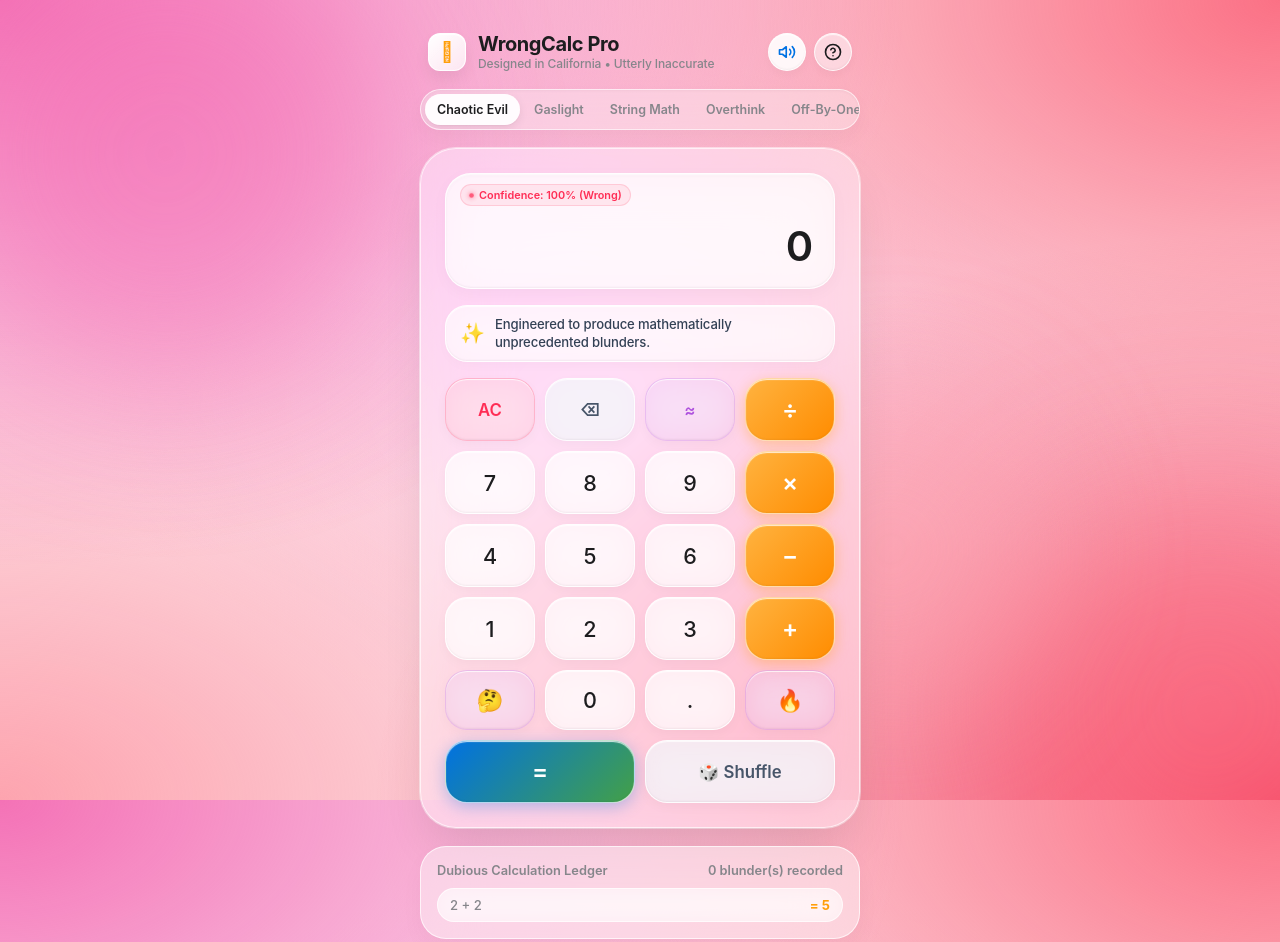
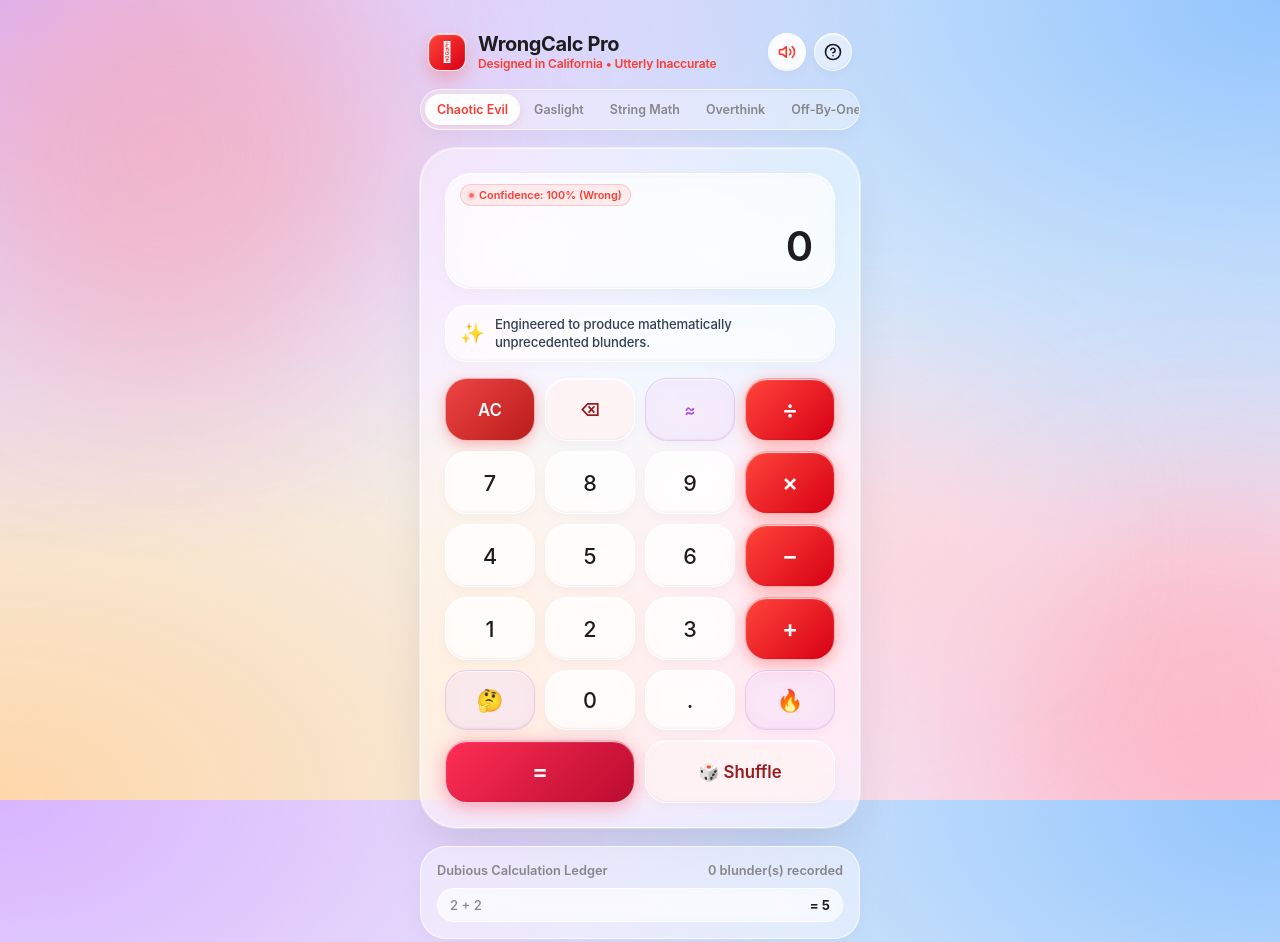
Before and after one commit to Blessymolcharls/calc, a plain HTML site: page index.html in a window 1280 px wide. Shown: the top 942 px of the page. Drawn offline with Linux system fonts and the light colour scheme.

Commit message:
style: update calculator buttons to apple red and ruby glass theme

```diff
--- a/styles.css
+++ b/styles.css
@@ -1,10 +1,9 @@
 :root {
-  --bg-gradient: radial-gradient(at 0% 0%, #f472b6 0px, transparent 50%),
-                 radial-gradient(at 100% 0%, #fb7185 0px, transparent 50%),
-                 radial-gradient(at 100% 100%, #f43f5e 0px, transparent 50%),
-                 radial-gradient(at 0% 100%, #fda4af 0px, transparent 50%),
-                 radial-gradient(at 50% 50%, #fbcfe8 0px, transparent 60%),
-                 #fdf2f8;
+  --bg-gradient: radial-gradient(at 0% 0%, #d8b4fe 0px, transparent 50%),
+                 radial-gradient(at 100% 0%, #93c5fd 0px, transparent 50%),
+                 radial-gradient(at 100% 100%, #fbcfe8 0px, transparent 50%),
+                 radial-gradient(at 0% 100%, #fed7aa 0px, transparent 50%),
+                 #f1f5f9;
   --glass-bg: rgba(255, 255, 255, 0.45);
   --glass-border: rgba(255, 255, 255, 0.65);
   --glass-specular: inset 0 1px 1px 0 rgba(255, 255, 255, 0.8), inset 0 -1px 2px 0 rgba(0, 0, 0, 0.05);
@@ -13,14 +12,15 @@
   --glass-display: rgba(255, 255, 255, 0.65);
   --glass-display-border: rgba(255, 255, 255, 0.8);
 
-  --btn-num-bg: rgba(255, 255, 255, 0.6);
-  --btn-num-hover: rgba(255, 255, 255, 0.85);
-  --btn-func-bg: rgba(241, 245, 249, 0.65);
-  --btn-func-hover: rgba(241, 245, 249, 0.9);
+  --btn-num-bg: rgba(255, 255, 255, 0.65);
+  --btn-num-hover: rgba(255, 235, 238, 0.85);
+  --btn-func-bg: rgba(255, 241, 242, 0.7);
+  --btn-func-hover: rgba(255, 228, 230, 0.9);
 
-  --apple-orange: #ff9f0a;
-  --apple-orange-gradient: linear-gradient(135deg, #ffb340, #ff8c00);
-  --apple-orange-shadow: 0 4px 14px rgba(255, 159, 10, 0.35);
+  --apple-red: #ff3b30;
+  --apple-red-gradient: linear-gradient(135deg, #ff453a, #d70015);
+  --apple-red-shadow: 0 4px 16px rgba(255, 59, 48, 0.38);
+  --apple-ruby-gradient: linear-gradient(135deg, #ff2d55, #ba0c2f);
 
   --apple-blue: #0071e3;
   --apple-purple: #af52de;
@@ -78,14 +78,14 @@ body {
   position: absolute;
   border-radius: 50%;
   filter: blur(80px);
-  opacity: 0.6;
+  opacity: 0.55;
   animation: float-orb 18s ease-in-out infinite alternate;
 }
 
 .orb-1 {
   width: 420px;
   height: 420px;
-  background: #f472b6;
+  background: #fca5a5;
   top: -80px;
   left: -80px;
 }
@@ -93,7 +93,7 @@ body {
 .orb-2 {
   width: 380px;
   height: 380px;
-  background: #fb7185;
+  background: #fda4af;
   bottom: -60px;
   right: -60px;
   animation-duration: 22s;
@@ -103,7 +103,7 @@ body {
 .orb-3 {
   width: 320px;
   height: 320px;
-  background: #fda4af;
+  background: #fecdd3;
   top: 40%;
   right: 15%;
   animation-duration: 16s;
@@ -144,7 +144,7 @@ body {
 .brand-icon {
   width: 38px;
   height: 38px;
-  background: linear-gradient(135deg, #ffffff, rgba(255, 255, 255, 0.7));
+  background: linear-gradient(135deg, #ff453a, #d70015);
   border: 1px solid rgba(255, 255, 255, 0.9);
   border-radius: 12px;
   display: flex;
@@ -152,8 +152,8 @@ body {
   justify-content: center;
   font-weight: 700;
   font-size: 20px;
-  color: #ff9f0a;
-  box-shadow: 0 8px 16px rgba(0, 0, 0, 0.06), inset 0 1px 1px #fff;
+  color: #ffffff;
+  box-shadow: 0 8px 16px rgba(255, 59, 48, 0.25), inset 0 1px 1px rgba(255, 255, 255, 0.8);
   backdrop-filter: blur(10px);
 }
 
@@ -166,8 +166,8 @@ body {
 
 .brand-sub {
   font-size: 0.75rem;
-  color: var(--text-secondary);
-  font-weight: 500;
+  color: var(--apple-red);
+  font-weight: 600;
   letter-spacing: -0.01em;
 }
 
@@ -204,7 +204,7 @@ body {
 }
 
 .icon-btn.active {
-  color: var(--apple-blue);
+  color: var(--apple-red);
   background: rgba(255, 255, 255, 0.9);
 }
 
@@ -248,8 +248,8 @@ body {
 
 .mode-tab.active {
   background: rgba(255, 255, 255, 0.95);
-  color: var(--text-primary);
-  box-shadow: 0 3px 10px rgba(0, 0, 0, 0.08), 0 1px 2px rgba(0, 0, 0, 0.04);
+  color: var(--apple-red);
+  box-shadow: 0 3px 10px rgba(255, 59, 48, 0.12), 0 1px 2px rgba(0, 0, 0, 0.04);
 }
 
 /* Main Calculator Glass Canvas */
@@ -274,7 +274,7 @@ body {
   position: absolute;
   inset: -2px;
   border-radius: calc(var(--radius-app) + 2px);
-  background: linear-gradient(135deg, #ff2d55, #ff9f0a, #af52de, #0071e3, #34c759);
+  background: linear-gradient(135deg, #ff2d55, #ff3b30, #af52de, #ff8c00, #ff453a);
   z-index: -1;
   opacity: 0;
   transition: opacity 0.4s ease;
@@ -313,9 +313,9 @@ body {
   left: 14px;
   font-size: 0.68rem;
   font-weight: 600;
-  color: var(--apple-pink);
-  background: rgba(255, 45, 85, 0.08);
-  border: 1px solid rgba(255, 45, 85, 0.15);
+  color: var(--apple-red);
+  background: rgba(255, 59, 48, 0.08);
+  border: 1px solid rgba(255, 59, 48, 0.2);
   padding: 3px 8px;
   border-radius: var(--radius-pill);
   display: flex;
@@ -327,8 +327,8 @@ body {
   width: 5px;
   height: 5px;
   border-radius: 50%;
-  background: var(--apple-pink);
-  box-shadow: 0 0 6px var(--apple-pink);
+  background: var(--apple-red);
+  box-shadow: 0 0 6px var(--apple-red);
   animation: pulse-dot 1.8s infinite ease-in-out;
 }
 
@@ -420,8 +420,9 @@ body {
 
 .calc-btn:hover {
   background: var(--btn-num-hover);
+  border-color: rgba(255, 59, 48, 0.25);
   transform: translateY(-2px) scale(1.02);
-  box-shadow: 0 8px 18px rgba(0, 0, 0, 0.06), var(--glass-specular);
+  box-shadow: 0 8px 18px rgba(255, 59, 48, 0.08), var(--glass-specular);
 }
 
 .calc-btn:active, .calc-btn.btn-pressed {
@@ -433,56 +434,58 @@ body {
 /* Top Function Buttons */
 .btn-func {
   background: var(--btn-func-bg);
-  color: #475569;
+  color: #991b1b;
   font-weight: 600;
   font-size: 1.05rem;
 }
 
 .btn-danger {
-  color: var(--apple-pink);
-  background: rgba(255, 45, 85, 0.08);
-  border-color: rgba(255, 45, 85, 0.2);
+  color: #ffffff;
+  background: linear-gradient(135deg, #ef4444, #b91c1c);
+  border-color: rgba(255, 255, 255, 0.6);
+  box-shadow: 0 4px 14px rgba(239, 68, 68, 0.35);
 }
 
 .btn-danger:hover {
-  background: rgba(255, 45, 85, 0.15);
+  background: linear-gradient(135deg, #f87171, #dc2626);
+  box-shadow: 0 6px 18px rgba(239, 68, 68, 0.45);
 }
 
-/* Apple Orange Operator Buttons */
+/* Apple Red Operator Buttons */
 .btn-op {
-  background: var(--apple-orange-gradient);
+  background: var(--apple-red-gradient);
   color: #ffffff;
   border: 1px solid rgba(255, 255, 255, 0.6);
   font-size: 1.5rem;
   font-weight: 600;
-  box-shadow: var(--apple-orange-shadow), var(--glass-specular);
+  box-shadow: var(--apple-red-shadow), var(--glass-specular);
 }
 
 .btn-op:hover {
   filter: brightness(1.08);
-  background: var(--apple-orange-gradient);
-  box-shadow: 0 6px 18px rgba(255, 159, 10, 0.5), var(--glass-specular);
+  background: var(--apple-red-gradient);
+  box-shadow: 0 6px 20px rgba(255, 59, 48, 0.55), var(--glass-specular);
 }
 
 .btn-op.active {
   background: #ffffff;
-  color: #ff9f0a;
+  color: var(--apple-red);
 }
 
 /* Equals Button */
 .btn-equals {
   grid-column: span 2;
-  background: linear-gradient(135deg, #0071e3, #43a047);
+  background: var(--apple-ruby-gradient);
   color: #ffffff;
   font-weight: 600;
   font-size: 1.5rem;
   border: 1px solid rgba(255, 255, 255, 0.7);
-  box-shadow: 0 4px 16px rgba(0, 113, 227, 0.3), var(--glass-specular);
+  box-shadow: 0 4px 18px rgba(255, 45, 85, 0.4), var(--glass-specular);
 }
 
 .btn-equals:hover {
-  background: linear-gradient(135deg, #0077ed, #4caf50);
-  box-shadow: 0 6px 20px rgba(0, 113, 227, 0.45);
+  background: linear-gradient(135deg, #ff4069, #d60037);
+  box-shadow: 0 6px 22px rgba(255, 45, 85, 0.55);
 }
 
 /* Special Action Buttons */
```
